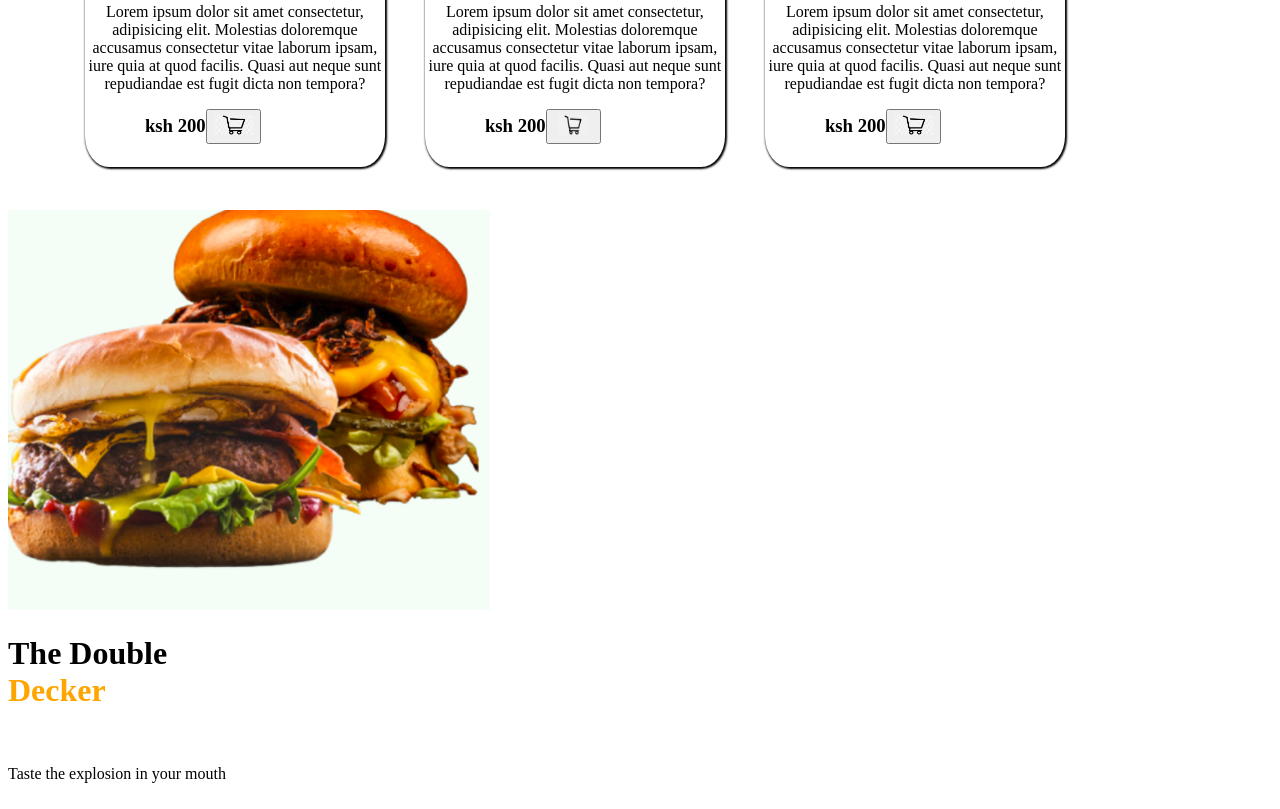
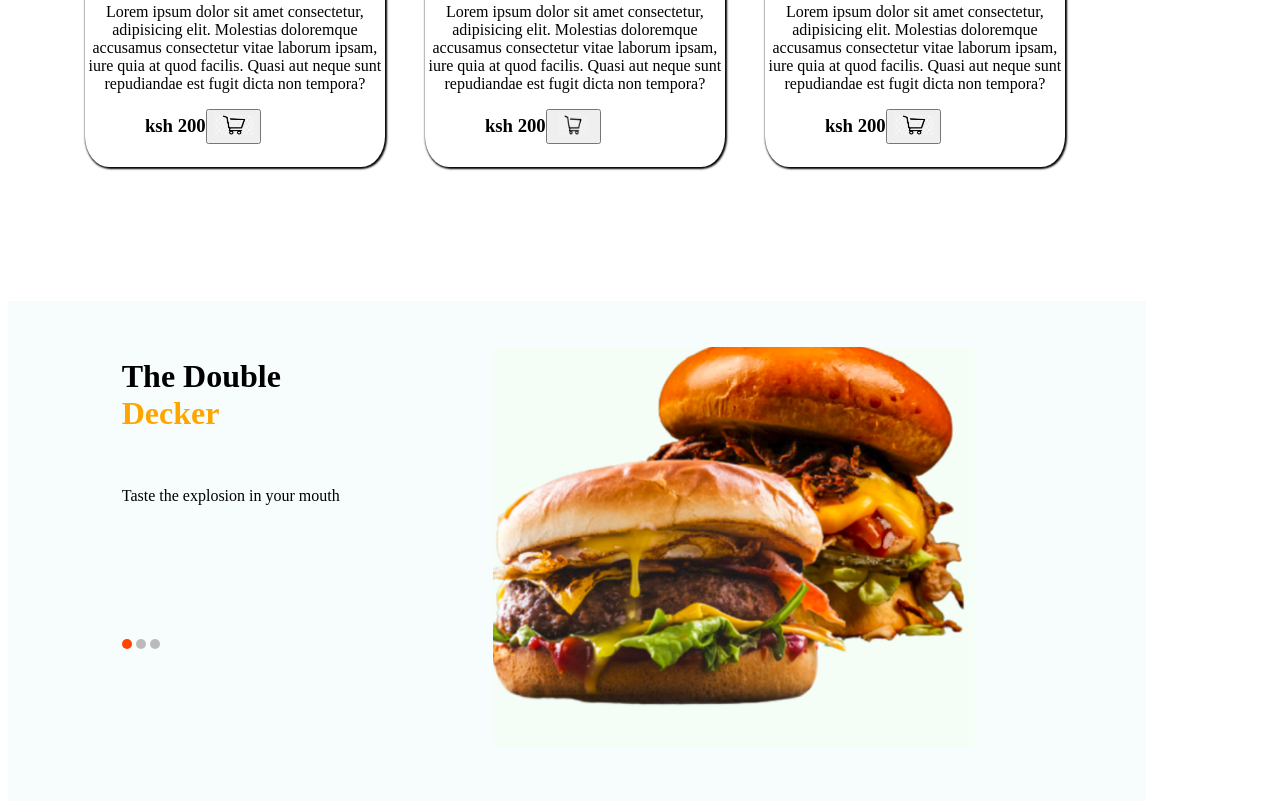
Before and after one commit to Bett-Collins/Burger-Hot-Project, a plain HTML site: page index.html in a window 1280 px wide. Shown: the part 1942-2751 px from the top of the page. Drawn offline with Linux system fonts and the light colour scheme.

Commit message:
it will add style to section3

```diff
--- a/index.css
+++ b/index.css
@@ -159,3 +159,46 @@ text-align: center;
   box-shadow: 1px 1px 2px 1px;
   border: none;
 }
+
+.section4 {
+
+  background-color: rgb(247, 253, 252);
+  height: 500px;
+}
+
+.decker img {
+  float: right;
+  margin-right: 15%;
+  margin-top: 4%;
+}
+
+.section4 .decker h1 {
+  margin-left: 10%;
+  margin-top: 10%
+}
+
+.section4 h1 {
+  margin-top: 10%;
+}
+
+.decker h1 {
+  padding-top: 5%;
+}
+
+.decker p {
+  margin-left: 10%;
+  padding-bottom: 10%;
+}
+
+.dot {
+  height: 10px;
+  width: 10px;
+  background-color: #bbb;
+  border-radius: 50%;
+  display: inline-block;
+}
+
+.d {
+  margin-left: 10%;
+  margin-top: 1%;
+}
```
